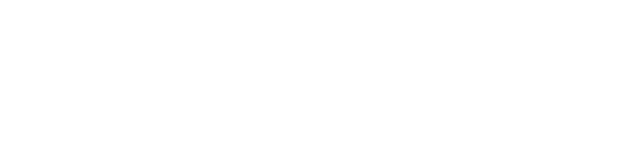
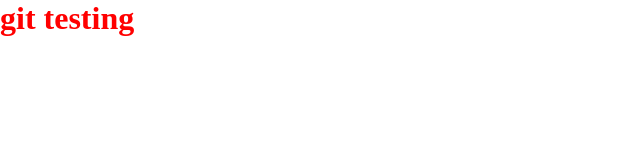
Before and after one commit to deaamanager/sass-fontend, a plain HTML site: page index.html in a window 1280 px wide. Shown: the whole page, without its empty margins (0-640 px from the left). Drawn offline with Linux system fonts and the light colour scheme.

Commit message:
alle file geöffnet

```diff
--- a/index.html
+++ b/index.html
@@ -0,0 +1,12 @@
+<!DOCTYPE html>
+<html lang="en">
+<head>
+    <meta charset="UTF-8">
+    <meta http-equiv="X-UA-Compatible" content="IE=edge">
+    <meta name="viewport" content="width=device-width, initial-scale=1.0">
+    <title>Document</title>
+    <link rel="stylesheet" href="style1.css">
+</head>
+<body><h1>git testing</h1>
+</body>
+</html>
--- a/style1.scss
+++ b/style1.scss
@@ -0,0 +1,7 @@
+*{
+    padding:  0 auto;
+    margin: 0 auto;
+}
+h1{
+    color:red;
+}
```
Also changed, not shown: style1.css.
